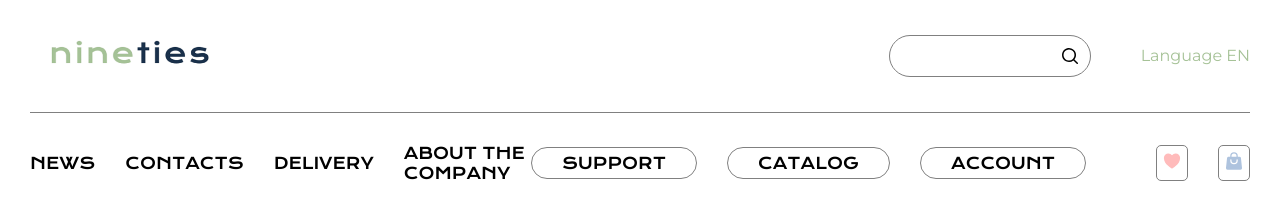
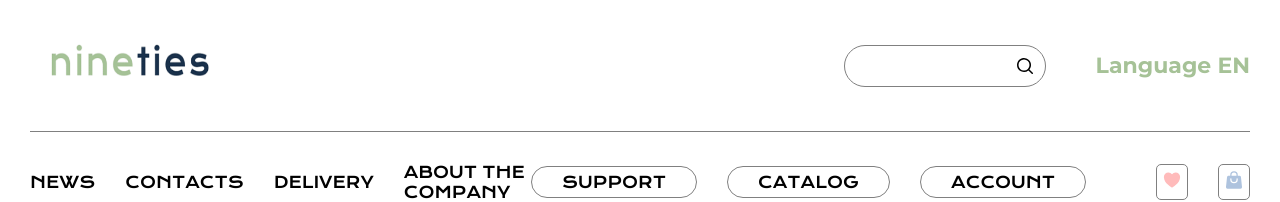
Before and after one commit to Croomkie/ProjetVersioning, a plain HTML site: page index.html in a window 1280 px wide. Shown: the top 202 px of the page. Drawn offline with nearby package versions, Linux system fonts and the light colour scheme.

Commit message:
fix: 🐛 add font weight bold to <p>

```diff
--- a/index.html
+++ b/index.html
@@ -22,7 +22,7 @@
               clip-rule="evenodd" />
           </svg>
         </div>
-        <p>Language EN</p>
+        <p class="bold">Language EN</p>
       </section>
     </section>
     <nav>
--- a/style.css
+++ b/style.css
@@ -1,4 +1,4 @@
-@import url('https://fonts.googleapis.com/css2?family=Krona+One&family=Montserrat&display=swap');
+@import url('https://fonts.googleapis.com/css2?family=Krona+One&family=Montserrat:wght@400;700&display=swap');
 
 header{
     margin: 30px;
@@ -245,12 +245,12 @@ span{
 }
 .auteur{
     font-size: 11px;
-    font-family: 'Roboto', sans-serif;
+    font-family: 'Montserrat', sans-serif;
     color: white;
 }
 .source{
     font-size: 11px;
-    font-family: 'Roboto', sans-serif;
+    font-family: 'Montserrat', sans-serif;
     font-weight: 800;
     margin-bottom: 40px;
 }
@@ -345,3 +345,8 @@ hr {
 #beforeHr {
     padding-top: 40px;
 }
+
+p.bold {
+    font-weight: bold;
+    font-size: 22px;
+}
```
